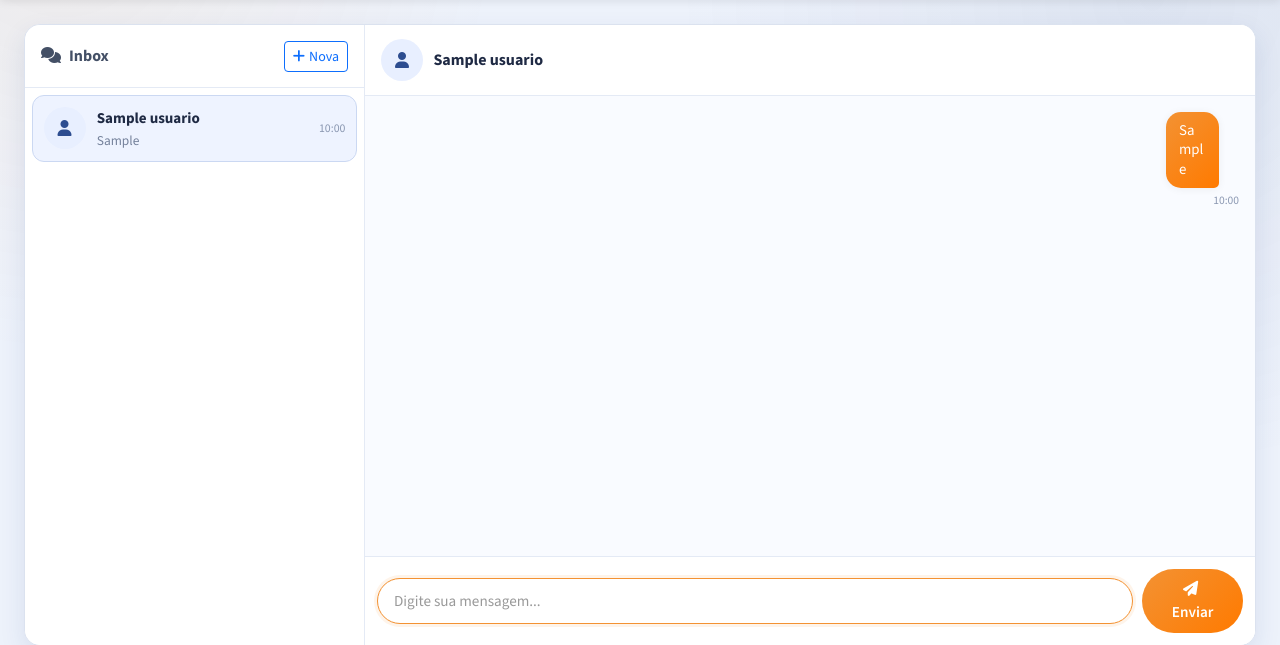
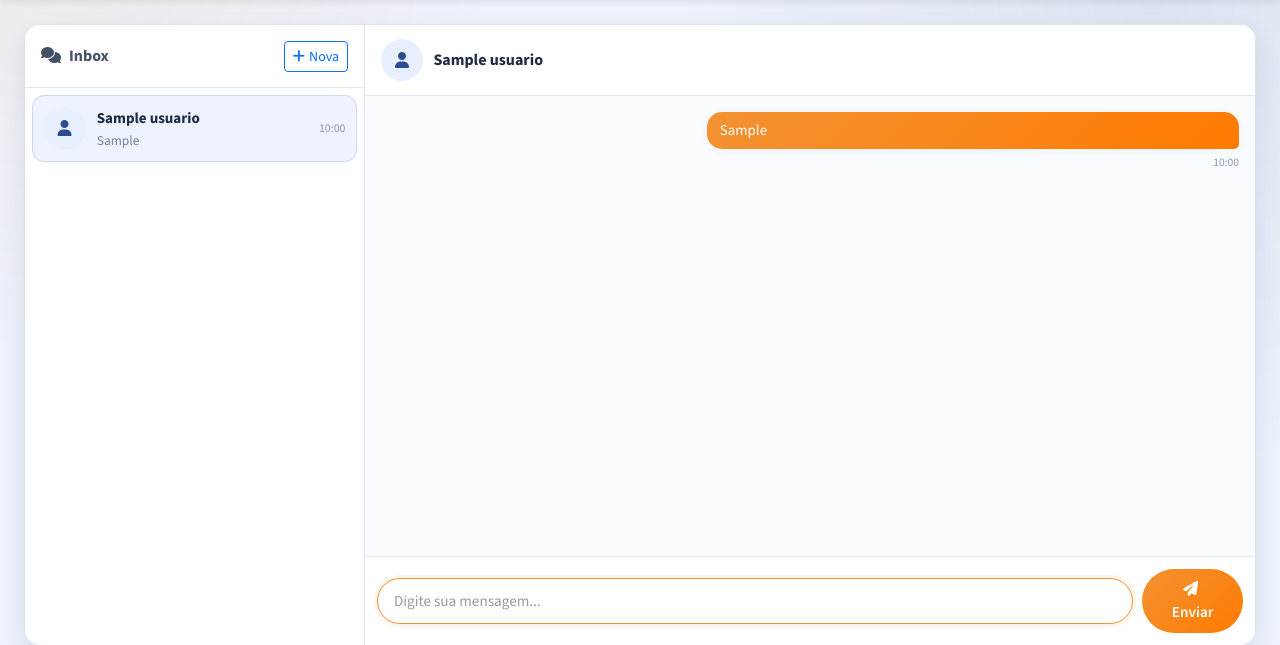
Before and after one commit to jairgramacho/radar-imoveis-pro, a Flask app: page /chat in a window 1280 px wide. Shown: the part 81-726 px from the top of the page. Run offline with Flask 3, Linux system fonts and the light colour scheme; the visitor is signed in with stand-in values (Sample User, id 1); tables that the repository leaves empty hold one stand-in row (values such as "Sample post"); parts of the project's set-up code (start-up, migrations or seed data) failed here and were passed over.

Commit message:
Fix chat message wrapping and bubble width alignment

```diff
--- a/templates/chat.html
+++ b/templates/chat.html
@@ -161,14 +161,20 @@
             justify-content: flex-end;
         }
 
+        .ig-msg-content {
+            width: clamp(240px, 62%, 560px);
+        }
+
         .ig-bubble {
-            max-width: min(72%, 560px);
+            width: 100%;
             padding: 0.58rem 0.8rem;
             border-radius: 15px;
             line-height: 1.3;
             font-size: 0.93rem;
-            word-break: break-word;
-            overflow-wrap: anywhere;
+            word-break: normal;
+            overflow-wrap: break-word;
+            white-space: pre-wrap;
+            text-align: left;
             box-shadow: 0 1px 8px rgba(0, 0, 0, 0.06);
         }
 
@@ -305,7 +311,7 @@
 
                     {% for msg in mensagens_ativas %}
                     <div class="ig-msg-row {% if msg.remetente_id == usuario.id %}mine{% else %}other{% endif %}">
-                        <div>
+                        <div class="ig-msg-content">
                             <div class="ig-bubble">{{ msg.mensagem }}</div>
                             <div class="ig-time-msg">{{ msg.criado_em.strftime('%H:%M') }}</div>
                         </div>
```
